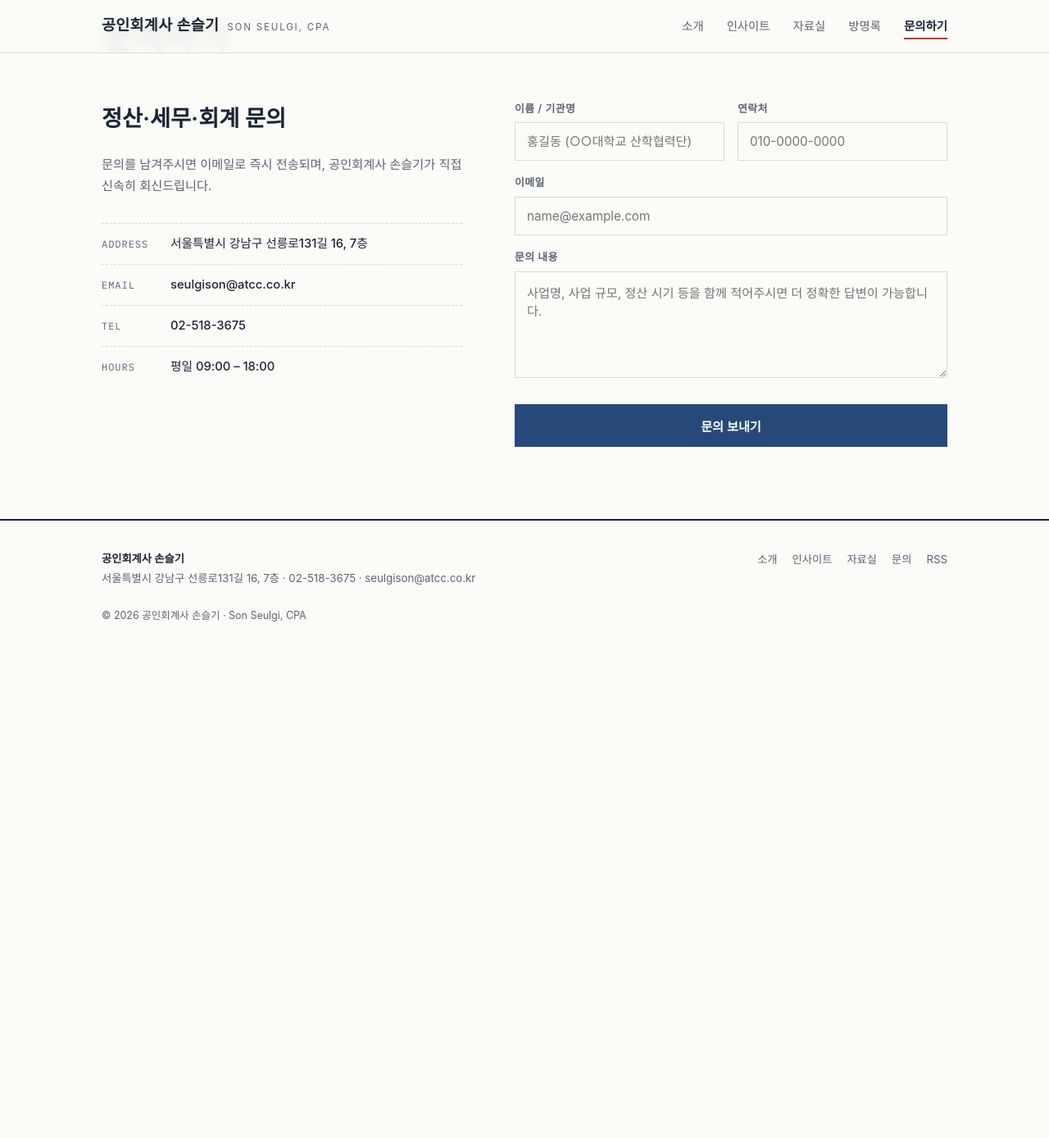
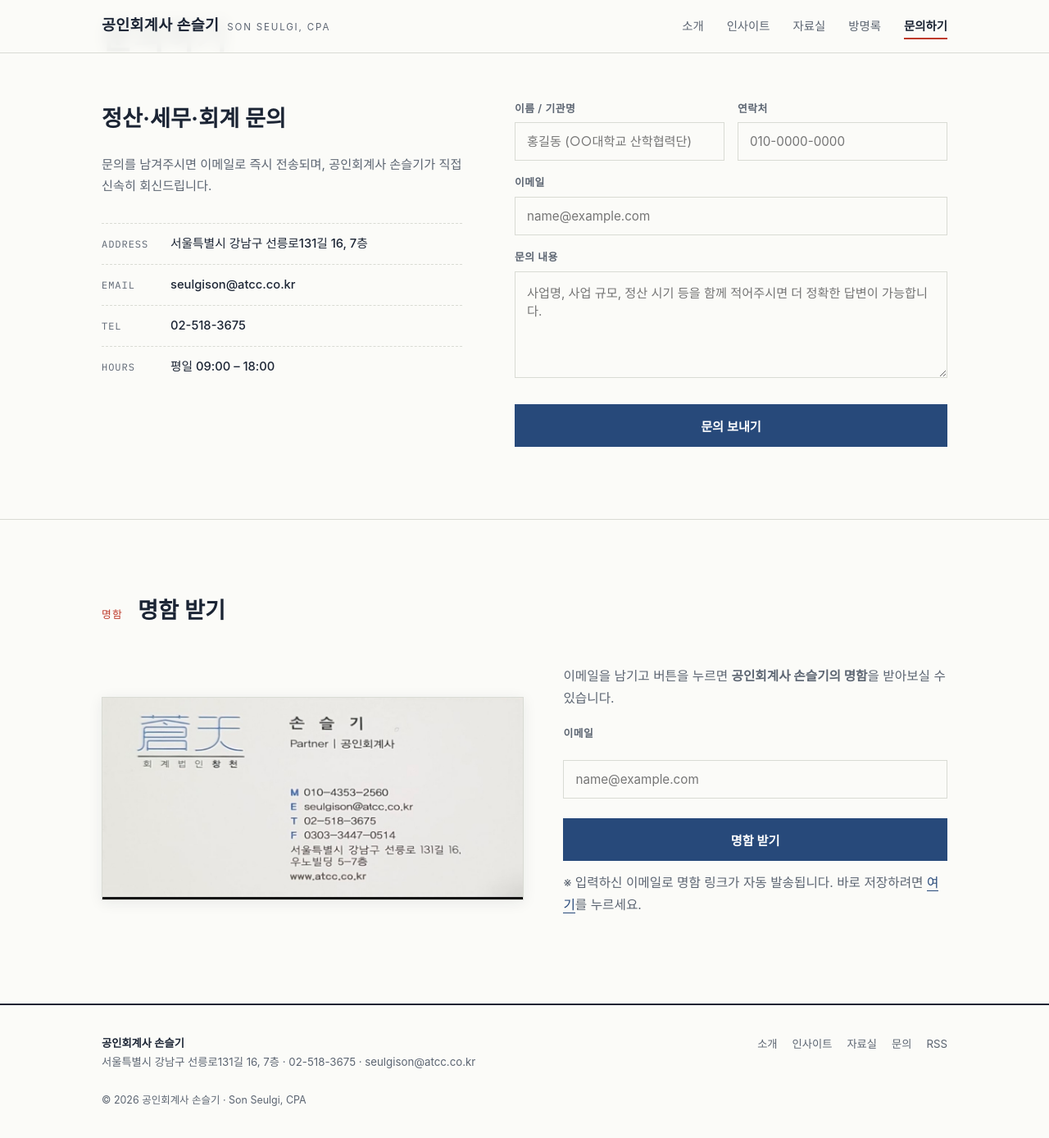
Before and after one commit to shinesky97/ccrnd-site, a Jekyll site: the page built from contact.html, in a window 1280 px wide and 1400 px high, scrolled down 118 px. Shown: the top 1388 px of the window at 82% size. Built offline with Jekyll 4.4.1, drawn with Linux system fonts in a browser that asks for light colours; some web fonts are replaced; before the commit the page ends 928 px from its top, so only the background shows below that.

Commit message:
Add "명함 받기" feature on the contact page
- Host the business-card image at assets/card/son-seulgi-card.jpg
- Add a card section: preview image + email field + blue "명함 받기"
  button (FormSubmit) that emails the visitor a link to the card via
  _autoresponse; plus a direct "바로 저장" download link
- Show a confirmation alert on ?card=1 return; add .cardget styles

Co-Authored-By: Claude Opus 4.8 <noreply@anthropic.com>
Claude-Session: https://claude.ai/code/session_01Uu9zebzzNPkkEVbDHXyNE1

```diff
--- a/assets/css/main.css
+++ b/assets/css/main.css
@@ -346,5 +346,15 @@ footer.site{border-top:2px solid var(--ink);padding:36px 0 48px;font-size:.83rem
 @keyframes ticker{from{transform:translateX(0)}to{transform:translateX(-50%)}}
 @media(prefers-reduced-motion:reduce){.ticker-track{animation:none;white-space:normal;flex-wrap:wrap;gap:14px}}
 
+/* ───── 명함 받기 ───── */
+.cardget{display:grid;grid-template-columns:1.1fr 1fr;gap:48px;align-items:center}
+.cardget-img{display:block;border:1px solid var(--rule);box-shadow:0 3px 16px rgba(27,36,52,.08)}
+.cardget-img img{width:100%;display:block}
+.cardget-form > p{color:var(--muted);font-size:.98rem;margin-bottom:18px}
+.cardget-note{margin-top:14px;font-size:.82rem;color:var(--muted)}
+.cardget-note a{color:var(--blue);border-bottom:1px solid var(--blue)}
+.cardget-note a:hover{color:var(--inju);border-color:var(--inju)}
+@media(max-width:820px){.cardget{grid-template-columns:1fr;gap:28px}}
+
 /* ───── 유틸 ───── */
 .empty{padding:48px 0;color:var(--muted);font-size:.95rem;text-align:center;border:1px dashed var(--rule)}
--- a/contact.html
+++ b/contact.html
@@ -32,10 +32,44 @@ permalink: /contact/
       <button class="f-submit" type="submit">문의 보내기</button>
     </form>
     <script>
-      if (new URLSearchParams(location.search).get('sent') === '1') {
+      var p = new URLSearchParams(location.search);
+      if (p.get('sent') === '1') {
         alert('문의가 정상적으로 전송되었습니다. 빠르게 회신드리겠습니다.');
+        history.replaceState(null, '', location.pathname);
+      }
+      if (p.get('card') === '1') {
+        alert('입력하신 이메일로 명함을 보내드렸습니다. 받은 편지함(또는 스팸함)을 확인해 주세요.');
         history.replaceState(null, '', location.pathname);
       }
     </script>
   </div>
 </section>
+
+<!-- 명함 받기 -->
+<section id="card">
+  <div class="wrap">
+    <div class="sec-head">
+      <span class="sec-no">명함</span>
+      <h2 class="sec-title">명함 받기</h2>
+    </div>
+    <div class="cardget">
+      <a class="cardget-img" href="{{ '/assets/card/son-seulgi-card.jpg' | relative_url }}" target="_blank" rel="noopener">
+        <img src="{{ '/assets/card/son-seulgi-card.jpg' | relative_url }}" alt="공인회계사 손슬기 명함">
+      </a>
+      <div class="cardget-form">
+        <p>이메일을 남기고 버튼을 누르면 <strong>공인회계사 손슬기의 명함</strong>을 받아보실 수 있습니다.</p>
+        <form action="https://formsubmit.co/{{ site.contact.email }}" method="POST">
+          <input type="hidden" name="_subject" value="[ccrnd.com] 명함 받기 요청">
+          <input type="hidden" name="_captcha" value="false">
+          <input type="hidden" name="_template" value="table">
+          <input type="hidden" name="_autoresponse" value="안녕하세요, 공인회계사 손슬기입니다. 요청하신 명함은 다음 링크에서 확인·저장하실 수 있습니다 — 명함 이미지: https://www.ccrnd.com/assets/card/son-seulgi-card.jpg / 홈페이지: https://www.ccrnd.com . 언제든 편하게 연락 주세요. 감사합니다.">
+          <input type="hidden" name="_next" value="https://www.ccrnd.com/contact/?card=1">
+          <label for="card-email">이메일</label>
+          <input id="card-email" name="email" type="email" required placeholder="name@example.com">
+          <button class="f-submit" type="submit">명함 받기</button>
+        </form>
+        <p class="cardget-note">※ 입력하신 이메일로 명함 링크가 자동 발송됩니다. 바로 저장하려면 <a href="{{ '/assets/card/son-seulgi-card.jpg' | relative_url }}" download>여기</a>를 누르세요.</p>
+      </div>
+    </div>
+  </div>
+</section>
```
Also changed, not shown: assets/card/son-seulgi-card.jpg (added).
